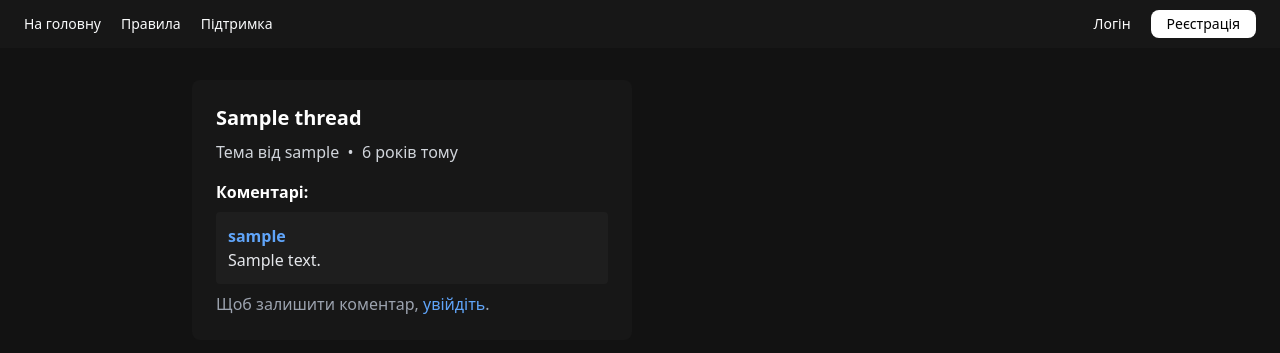
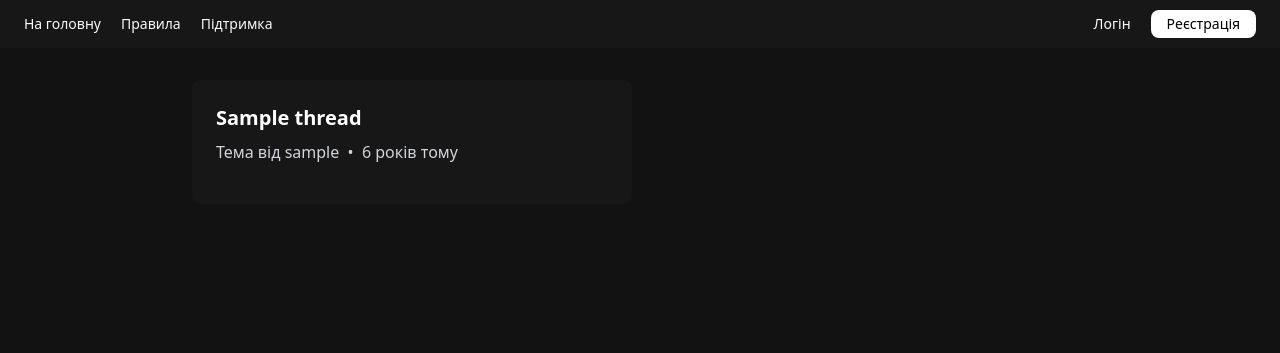
Before and after one commit to Raddi1/django-forum, a Django app: page / in a window 1280 px wide. Shown: the top 353 px of the page. Run offline with Django 5.2, Linux system fonts and the light colour scheme; tables that the repository leaves empty hold one stand-in row (values such as "Sample post"); some libraries are stand-ins or nearby versions.

Commit message:
результат перед показом

```diff
--- a/main/templates/main/index.html
+++ b/main/templates/main/index.html
@@ -6,38 +6,18 @@
     <div class="max-w-4xl mx-auto mt-8 h-20">
       <div class="grid grid-cols-1 gap-4 sm:grid-cols-2">
       {% for thread in threads %}
-        <div class="bg-[rgb(23,23,23)] rounded-lg p-6 shadow-md/40 hover:bg-[rgb(25,25,25)] transition-colors duration-300">
-          <h2 class="text-xl font-semibold text-white mb-2 truncate">{{ thread.title }}</h2>
-          <p class="text-gray-300 mb-4">
+        <a href="{% url 'theme-detail' pk=thread.pk %}" class="block">
+          <div class="bg-[rgb(23,23,23)] rounded-lg p-6 shadow-md/40 hover:bg-[rgb(25,25,25)] transition-colors duration-300">
+            <h2 class="text-xl font-semibold text-white mb-2 truncate">{{ thread.title }}</h2>
+            <p class="text-gray-300 mb-4">
             Тема від {{ thread.author }} &nbsp;•&nbsp; <span class="relative-time">{{ thread.created_at|date:"c" }}</span>
           </p>
-
-          <h4 class="text-white font-semibold mb-2">Коментарі:</h4>
-          <div class="space-y-2">
-            {% for comment in thread.comments.all %}
-              <div class="bg-[rgb(30,30,30)] rounded p-3">
-                <b class="text-blue-400">{{ comment.author.username }}</b>
-                <p class="text-gray-200">{{ comment.content }}</p>
-              </div>
-            {% empty %}
-              <p class="text-gray-400">Комментаріїв нема</p>
-            {% endfor %}
           </div>
-
-          {% if user.is_authenticated %}
-            <form method="post" action="{% url 'theme-detail' pk=thread.pk %}" class="mt-3">
-              {% csrf_token %}
-              <button type="submit"
-                      class="mt-2 px-4 py-2 bg-green-600 text-white rounded-lg hover:bg-green-700 transition">
-                Додати коментар
-              </button>
-            </form>
-          {% else %}
-            <p class="text-gray-400 mt-2">Щоб залишити коментар, <a href="{% url 'login' %}" class="text-blue-400">увійдіть</a>.</p>
-          {% endif %}
+        </a>
+      {% empty %}
+        <div class="col-span-full">
+          <p class="text-white text-center">Немає нових тем.</p>
         </div>
-      {% empty %}
-        <div class="text-center text-gray-400">Поки що тем нема</div>
       {% endfor %}
       </div>
     </div>
--- a/main/urls.py
+++ b/main/urls.py
@@ -10,6 +10,7 @@ urlpatterns = [
   path("themes/add/", views.ThemeCreateView.as_view(), name="theme-add"),
   path("themes/<int:pk>/edit/", views.ThemeUpdateView.as_view(), name="theme-edit"),
   path("themes/<int:pk>/delete/", views.ThemeDeleteView.as_view(), name="theme-delete"),
+  path("comment/", views.comment_page, name="comment-page"),
 
   path('ban/', views.ban_page, name='ban_page'),
   path('root/', views.root_page, name='root_page'),
--- a/main/views.py
+++ b/main/views.py
@@ -47,7 +47,6 @@ class ThemeDeleteView(DeleteView):
     def check_failed(self):
         return render('main/error_page.html')
 
-@login_required
 def theme_detail(request, pk):
     thread = get_object_or_404(Thread, pk=pk)
     comments = Comment.objects.filter(thread=thread)
@@ -73,6 +72,9 @@ def theme_detail(request, pk):
 def logout_page(request):
     logout(request)
     return redirect('home_page')
+
+def comment_page(request):
+    return render(request, 'main/commentarii.html')
 
 
 def register_page(request):
```
Also changed, not shown: main/templates/main/themes/theme_detail.html (+24 -12 lines).
